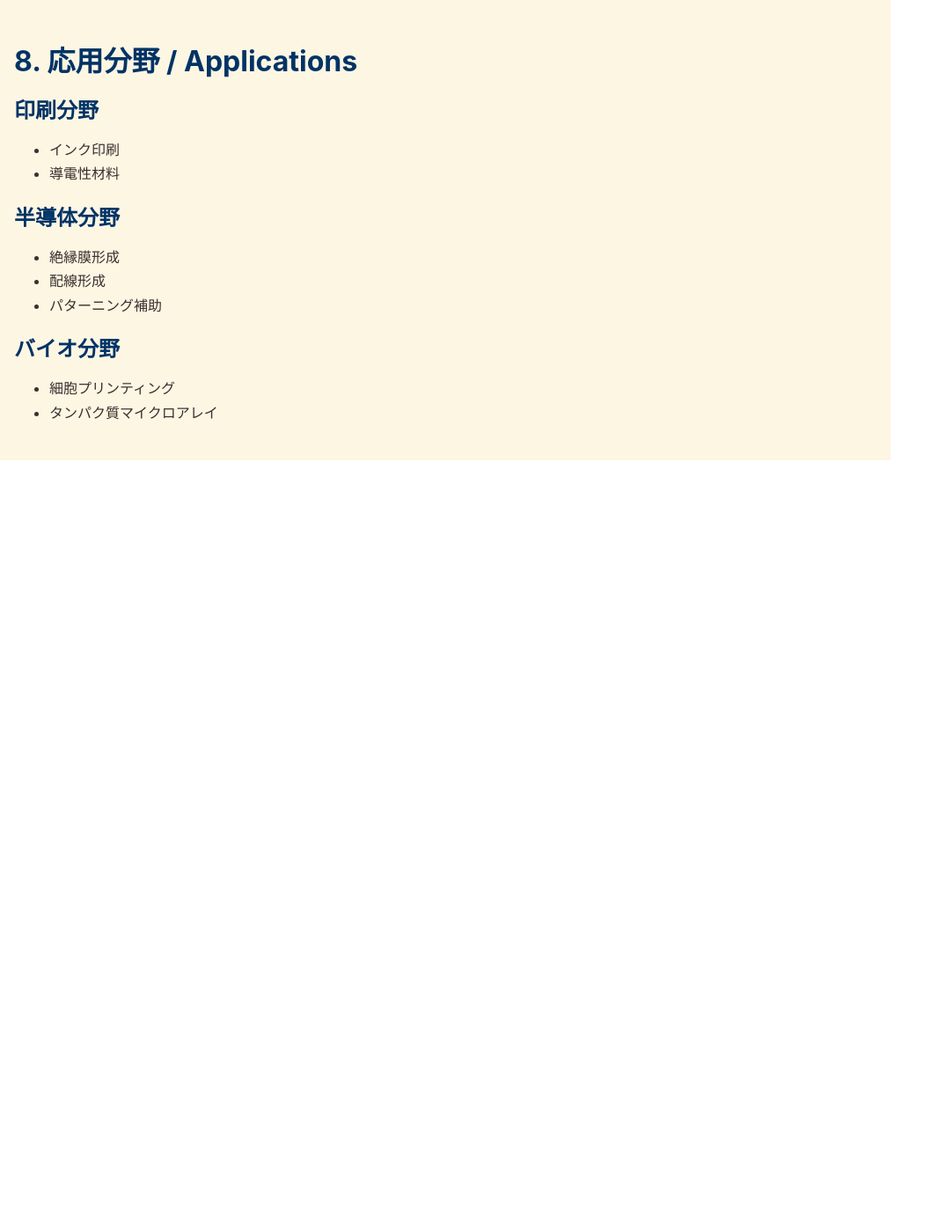
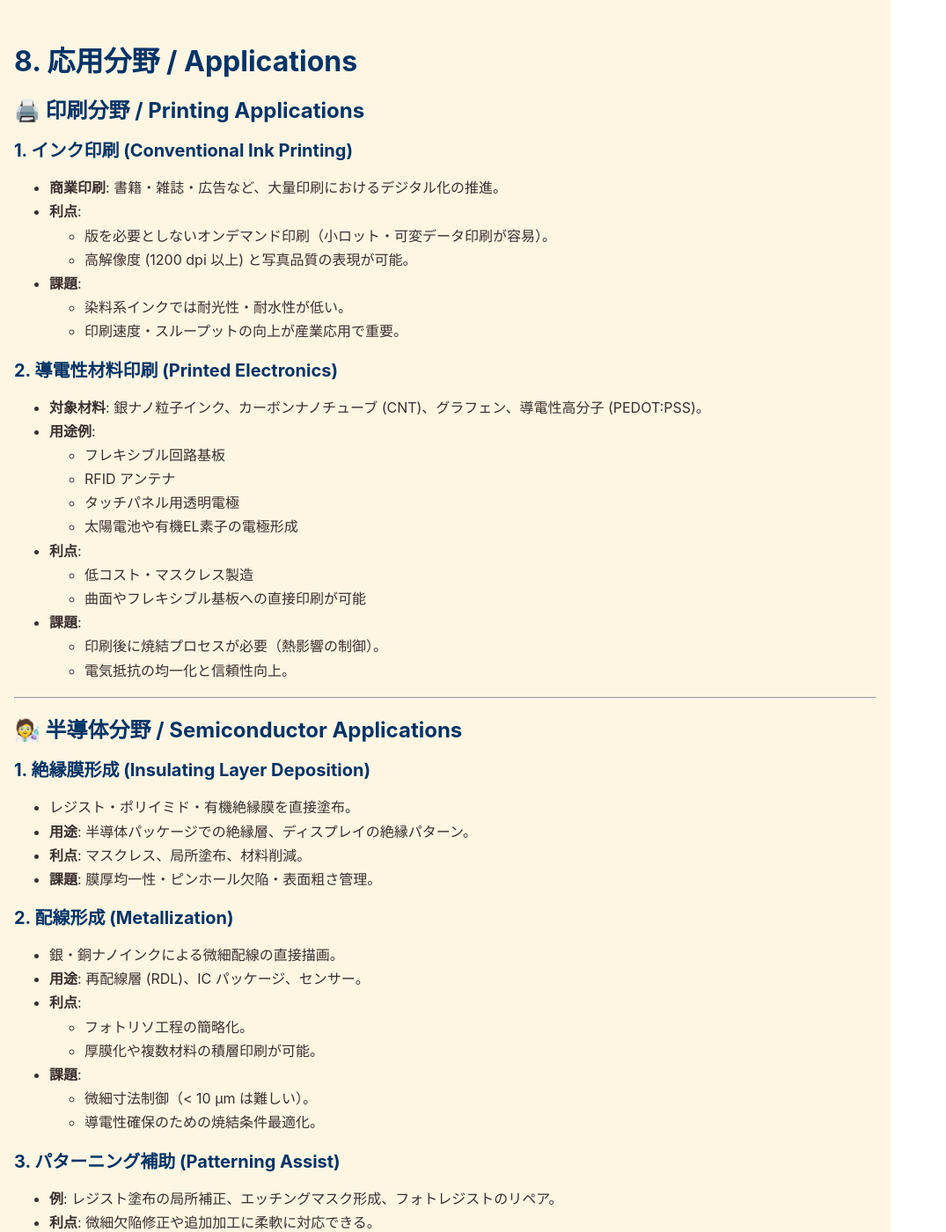
Before and after one commit to Samizo-AITL/Inkjet, a Jekyll site: the page built from paper/08_applications.md, in a window 1280 px wide and 1400 px high. Shown: the whole window at 88% size, without its empty margins (0-1075 px from the left). Built offline with Jekyll 4.4.1, drawn with Linux system fonts in a browser that asks for light colours; our own code applies the rules of GitHub Pages for plain Markdown files; some of the changed text lies outside the part shown.

Commit message:
Update 08_applications.md

```diff
--- a/paper/08_applications.md
+++ b/paper/08_applications.md
@@ -1,14 +1,101 @@
 # 8. 応用分野 / Applications
 
-## 印刷分野
-- インク印刷
-- 導電性材料
+## 🖨️ 印刷分野 / Printing Applications
 
-## 半導体分野
-- 絶縁膜形成
-- 配線形成
-- パターニング補助
+### 1. インク印刷 (Conventional Ink Printing)
+- **商業印刷**: 書籍・雑誌・広告など、大量印刷におけるデジタル化の推進。
+- **利点**:
+  - 版を必要としないオンデマンド印刷（小ロット・可変データ印刷が容易）。
+  - 高解像度 (1200 dpi 以上) と写真品質の表現が可能。
+- **課題**:
+  - 染料系インクでは耐光性・耐水性が低い。
+  - 印刷速度・スループットの向上が産業応用で重要。
 
-## バイオ分野
-- 細胞プリンティング
-- タンパク質マイクロアレイ
+### 2. 導電性材料印刷 (Printed Electronics)
+- **対象材料**: 銀ナノ粒子インク、カーボンナノチューブ (CNT)、グラフェン、導電性高分子 (PEDOT:PSS)。
+- **用途例**:
+  - フレキシブル回路基板
+  - RFID アンテナ
+  - タッチパネル用透明電極
+  - 太陽電池や有機EL素子の電極形成
+- **利点**:
+  - 低コスト・マスクレス製造
+  - 曲面やフレキシブル基板への直接印刷が可能
+- **課題**:
+  - 印刷後に焼結プロセスが必要（熱影響の制御）。
+  - 電気抵抗の均一化と信頼性向上。
+
+---
+
+## 🧑‍🔬 半導体分野 / Semiconductor Applications
+
+### 1. 絶縁膜形成 (Insulating Layer Deposition)
+- レジスト・ポリイミド・有機絶縁膜を直接塗布。
+- **用途**: 半導体パッケージでの絶縁層、ディスプレイの絶縁パターン。
+- **利点**: マスクレス、局所塗布、材料削減。
+- **課題**: 膜厚均一性・ピンホール欠陥・表面粗さ管理。
+
+### 2. 配線形成 (Metallization)
+- 銀・銅ナノインクによる微細配線の直接描画。
+- **用途**: 再配線層 (RDL)、IC パッケージ、センサー。
+- **利点**:
+  - フォトリソ工程の簡略化。
+  - 厚膜化や複数材料の積層印刷が可能。
+- **課題**:
+  - 微細寸法制御（< 10 µm は難しい）。
+  - 導電性確保のための焼結条件最適化。
+
+### 3. パターニング補助 (Patterning Assist)
+- **例**: レジスト塗布の局所補正、エッチングマスク形成、フォトレジストのリペア。
+- **利点**: 微細欠陥修正や追加加工に柔軟に対応できる。
+- **課題**: 高精度位置合わせ、液滴径制御の安定性。
+
+---
+
+## 🧬 バイオ分野 / Bio Applications
+
+### 1. 細胞プリンティング (Cell Printing)
+- **概要**: 細胞懸濁液をバイオインクとして吐出し、基板上に細胞を配置。
+- **用途**:
+  - 組織工学 (Tissue Engineering)
+  - オルガノイド作製
+  - ドラッグスクリーニング用細胞アレイ
+- **利点**:
+  - 微細かつ高精度な細胞配置。
+  - 生存率 80–95% を維持可能（ピエゾ型で特に有効）。
+- **課題**:
+  - ノズル通過時のせん断応力・圧力変動による細胞損傷。
+  - 長時間運転時の細胞沈降・凝集防止。
+
+### 2. タンパク質マイクロアレイ (Protein Microarray)
+- **概要**: 抗体・抗原・酵素などを基板上に微小スポットとして配置。
+- **用途**:
+  - 疾患診断用バイオチップ
+  - バイオマーカー検出
+  - 高スループット薬剤スクリーニング
+- **利点**:
+  - サンプル消費量の大幅削減（nL～pL）。
+  - 高密度配置による並列解析。
+- **課題**:
+  - 活性保持（タンパク質変性の防止）。
+  - 表面固定化の最適化（化学修飾・SAM・ポリマー層）。
+
+---
+
+## 📊 応用分野まとめ / Summary Table
+
+| 分野 | 主な用途 | 利点 | 課題 |
+|------|----------|------|------|
+| 印刷 | 商業印刷、写真、パッケージ | 高解像度、オンデマンド、小ロット対応 | 耐久性・スループット |
+| 導電性材料 | 回路、電極、センサー | マスクレス、フレキシブル基板対応 | 焼結条件、導電性安定化 |
+| 半導体 | 絶縁膜・配線・補助パターニング | 材料削減、プロセス短縮 | 微細寸法・膜厚均一性 |
+| バイオ | 細胞、タンパク質配置 | 高精度配置、少量サンプル | 生存率・活性保持・沈降防止 |
+
+---
+
+## ✨ 本章のまとめ / Summary
+- **印刷分野**では、インクジェットは従来印刷のデジタル化を推進し、導電性インクによる電子デバイス製造に展開。
+- **半導体分野**では、絶縁膜や配線形成に応用され、フォトリソ補助技術として微細加工にも利用可能。
+- **バイオ分野**では、細胞・タンパク質を扱う次世代バイオプリンティングの中核技術となっている。
+
+インクジェット技術の応用範囲は、**情報印刷 → エレクトロニクス → ライフサイエンス**へと拡張し続けており、学際的な研究・教育の格好の題材となる。
```
